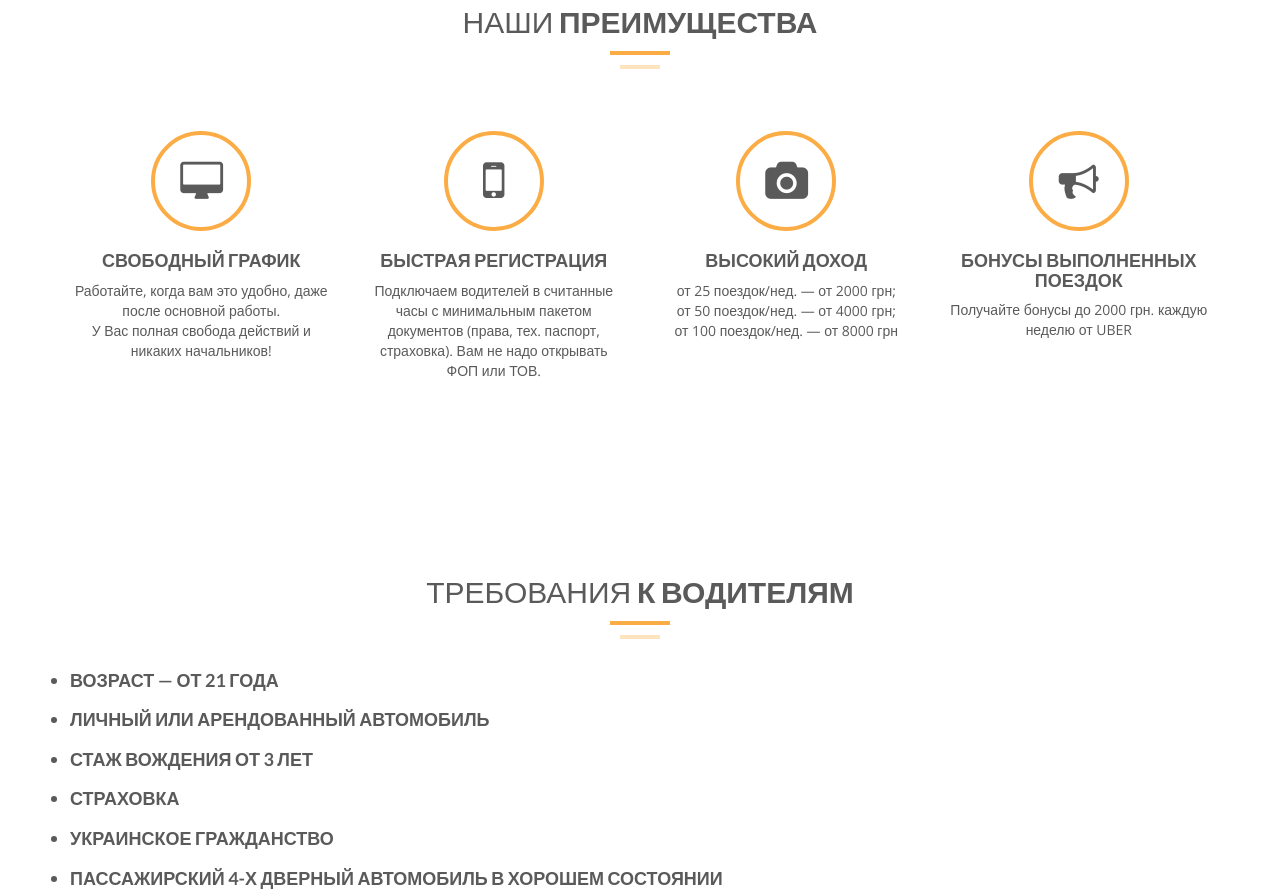
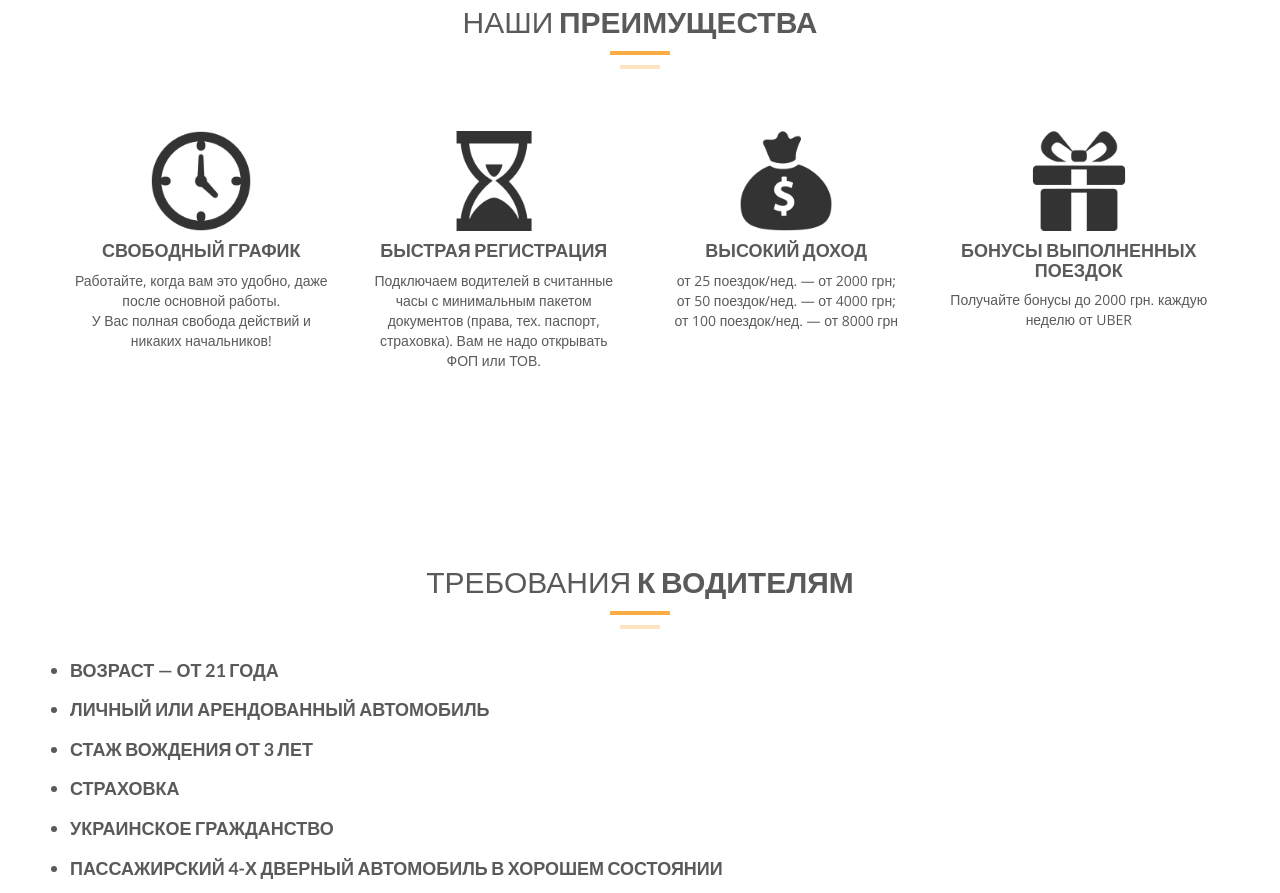
Before and after one commit to uberlux/uberlux.github.io, a plain HTML site: page index.html in a window 1280 px wide. Shown: the part 2052-2945 px from the top of the page. Drawn offline with nearby package versions, Linux system fonts and the light colour scheme.

Commit message:
Add files via upload

```diff
--- a/index.html
+++ b/index.html
@@ -171,19 +171,19 @@
             <div class="space"></div>
             <div class="row">
                 <div class="col-md-3 col-sm-6 service">
-                    <i class="fa fa-desktop"></i>
+                    <img src="img/ttq.png" width="100">
                     <h4><strong>Свободный график</strong></h4>
                     <p> Работайте, когда вам это удобно, даже после основной работы.<br> У Вас полная свобода действий и никаких начальников!</p>
                 </div>
 
                 <div class="col-md-3 col-sm-6 service">
-                    <i class="fa fa-mobile"></i>
+                    <img src="img/tt1.png" width="100">
                     <h4><strong>Быстрая регистрация</strong></h4>
                     <p>Подключаем водителей в считанные часы с минимальным пакетом документов (права, тех. паспорт, страховка). Вам не надо открывать ФОП или ТОВ.</p>
                 </div>
 
                 <div class="col-md-3 col-sm-6 service">
-                    <i class="fa fa-camera"></i>
+                   <img src="img/tt2.png" width="100">
                     <h4><strong>Высокий доход</strong></h4>
                     <p>от 25 поездок/нед. — от 2000 грн;<br>
                         от 50 поездок/нед. — от 4000 грн;<br>
@@ -191,7 +191,7 @@
                 </div>
 
                 <div class="col-md-3 col-sm-6 service">
-                    <i class="fa fa-bullhorn"></i>
+                    <img src="img/tt3.png" width="100">
                     <h4><strong>
 Бонусы
 выполненных поездок</strong></h4>
```
Also changed, not shown: img/tt1.png (added), img/tt2.png (added), img/tt3.png (added), img/ttq.png (added).
